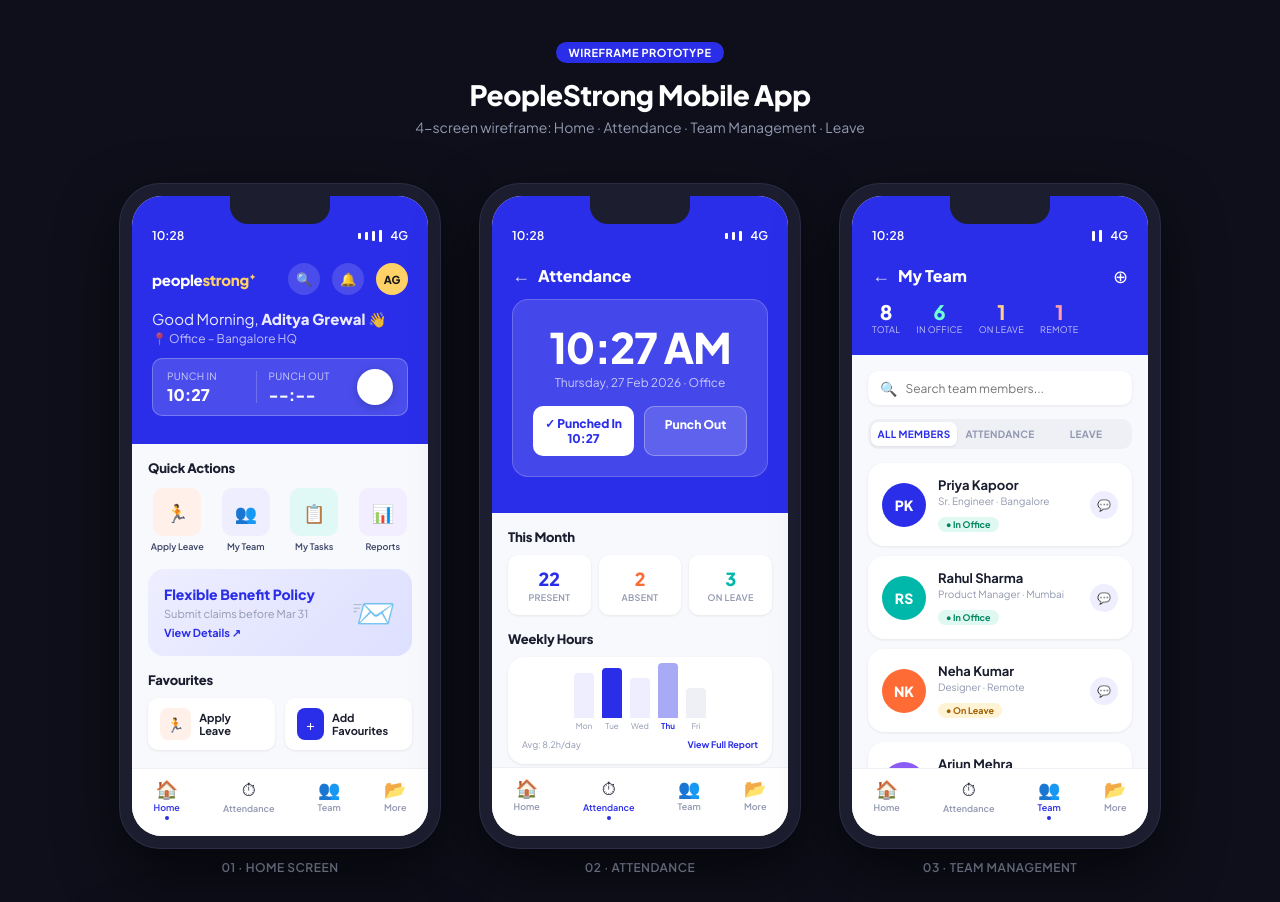
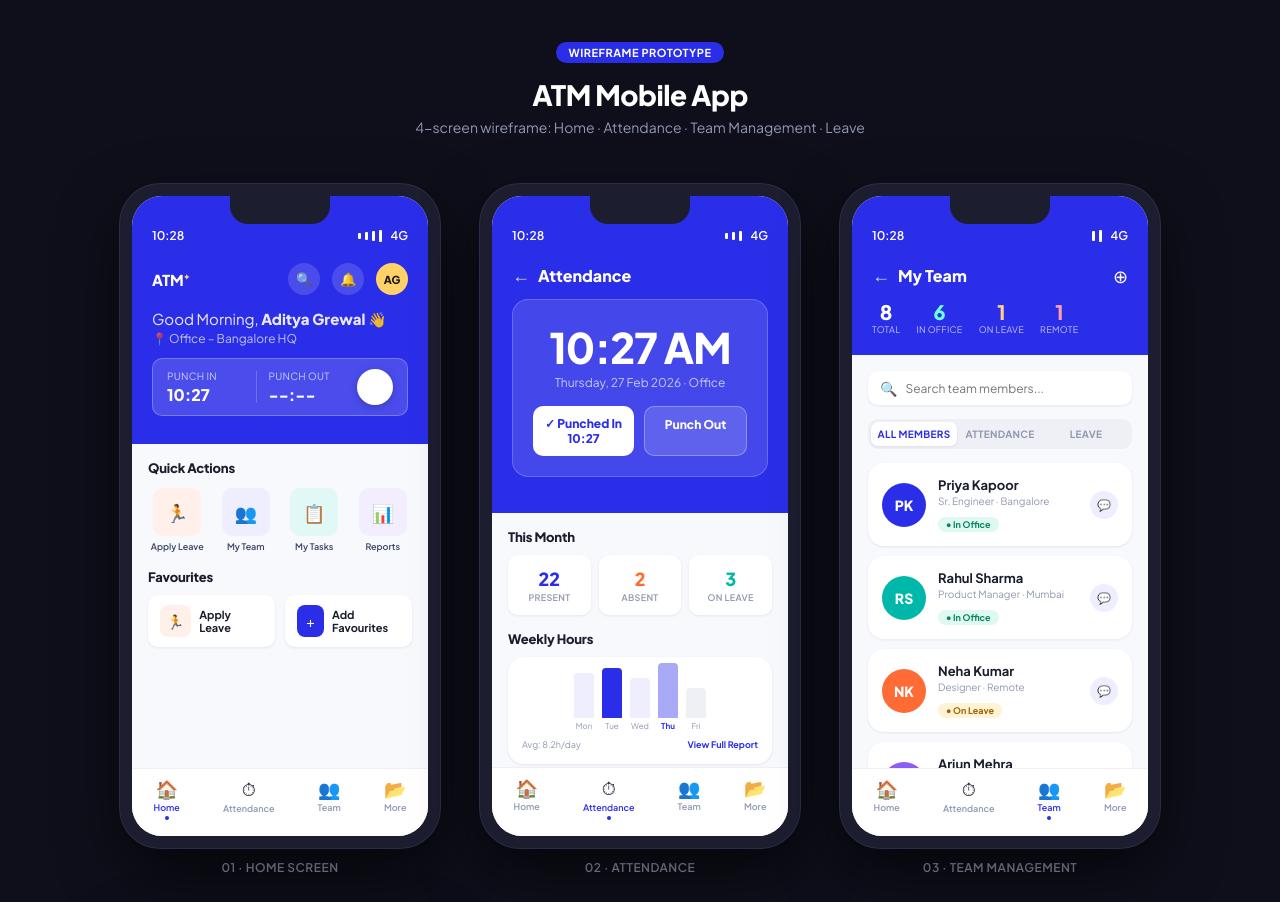
Before and after one commit to aakashpraveen2312/MobileApplication, a plain HTML site: page index.html in a window 1280 px wide. Shown: the top 902 px of the page. Drawn offline with Linux system fonts and the light colour scheme.

Commit message:
Change app title and header from PeopleStrong to ATM

```diff
--- a/index.html
+++ b/index.html
@@ -3,7 +3,7 @@
 <head>
 <meta charset="UTF-8">
 <meta name="viewport" content="width=device-width, initial-scale=1.0">
-<title>PeopleStrong – Mobile App Wireframe</title>
+<title>ATM – Mobile App Wireframe</title>
 <link href="https://fonts.googleapis.com/css2?family=Plus+Jakarta+Sans:wght@400;500;600;700;800&display=swap" rel="stylesheet">
 <style>
   *, *::before, *::after { box-sizing: border-box; margin: 0; padding: 0; }
@@ -468,7 +468,7 @@
 
 <div class="page-header">
   <div class="badge">Wireframe Prototype</div>
-  <h1>PeopleStrong Mobile App</h1>
+  <h1>ATM Mobile App</h1>
   <p>4-screen wireframe: Home · Attendance · Team Management · Leave</p>
 </div>
 
@@ -495,7 +495,7 @@
         <!-- Home header -->
         <div class="home-header">
           <div class="top-row">
-            <div class="logo">people<span>strong</span><sup style="color:var(--yellow);font-size:8px">✦</sup></div>
+            <div class="logo">ATM<sup style="color:var(--yellow);font-size:8px">✦</sup></div>
             <div class="header-icons">
               <div class="icon-btn">🔍</div>
               <div class="icon-btn">🔔</div>
@@ -543,14 +543,14 @@
           </div>
 
           <!-- Banner -->
-          <div class="banner">
+         <!-- <div class="banner">
             <div class="banner-text">
               <h4>Flexible Benefit Policy</h4>
               <p>Submit claims before Mar 31</p>
               <span class="banner-link">View Details ↗</span>
             </div>
             <div class="banner-icon">📨</div>
-          </div>
+          </div>-->
 
           <!-- Favourites -->
           <div class="section-title">Favourites</div>
@@ -566,7 +566,7 @@
           </div>
 
           <!-- Suggested -->
-          <div class="section-title">Suggested for you</div>
+        <!--   <div class="section-title">Suggested for you</div>
           <div class="fav-row">
             <div class="fav-item">
               <div class="fav-icon q-teal">📚</div>
@@ -577,6 +577,7 @@
               <div class="fav-label">Learning Home</div>
             </div>
           </div>
+         -->
 
         </div>
 
```
